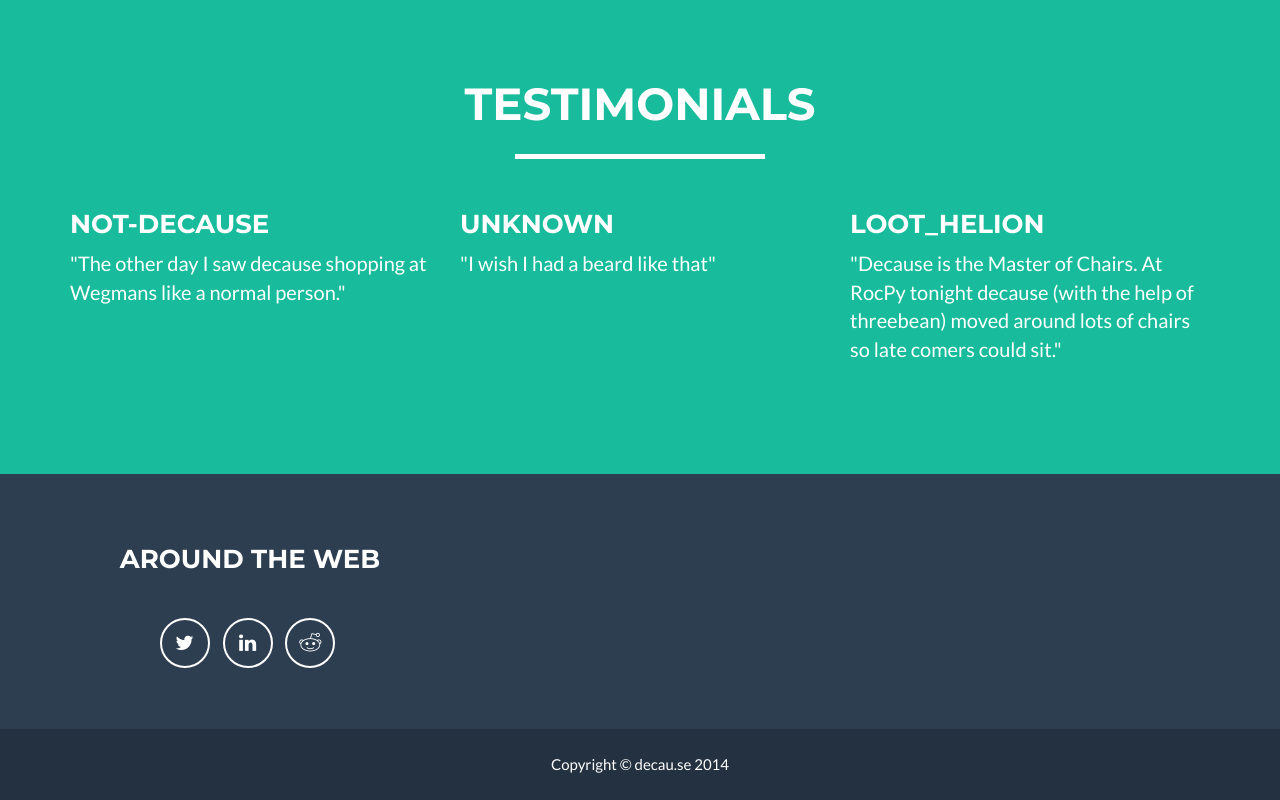
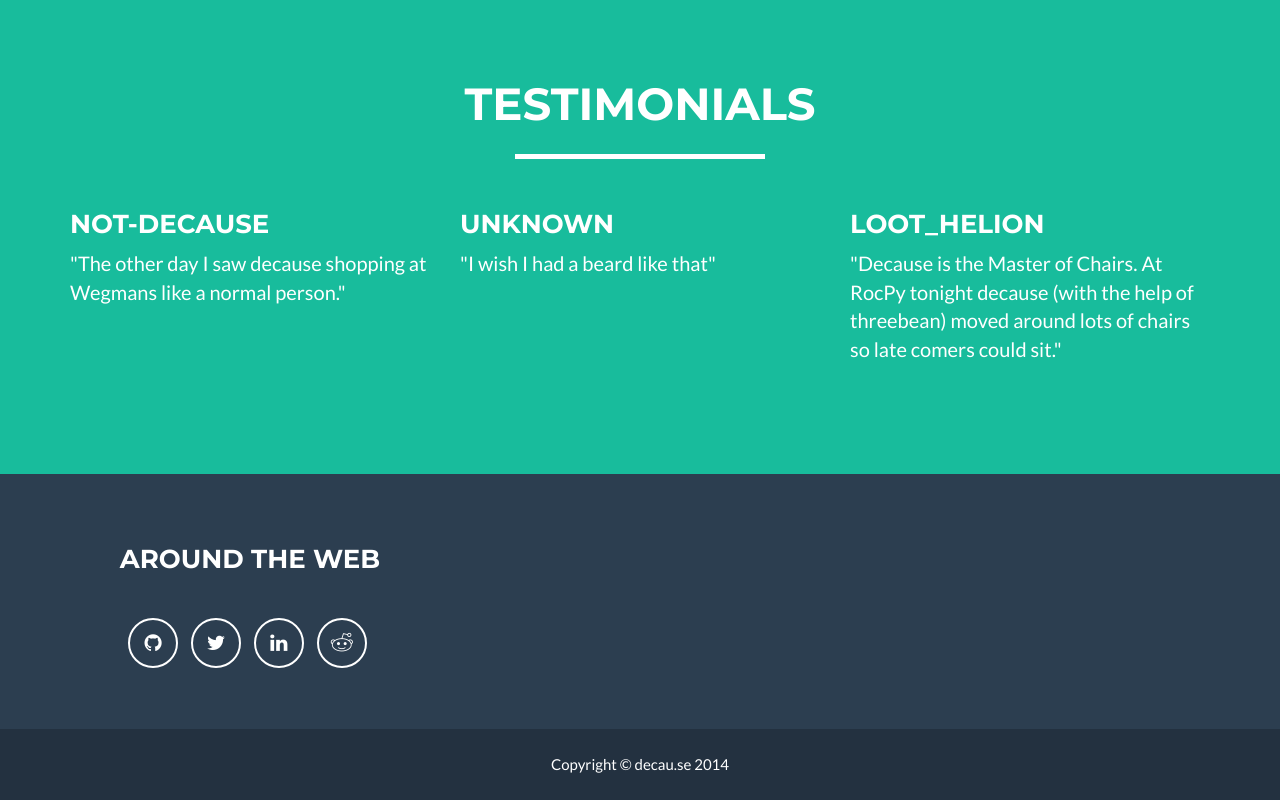
Before and after one commit to ryansb/decau.se, a plain HTML site: page index.html in a window 1280 px wide. Shown: the part 1986-2786 px from the top of the page. Drawn offline with nearby package versions, Linux system fonts and the light colour scheme.

Commit message:
social icons

```diff
--- a/index.html
+++ b/index.html
@@ -142,6 +142,9 @@
                         <h3>Around the Web</h3>
                         <ul class="list-inline">
                             <li>
+                                <a href="https://github.com/decause" class="btn-social btn-outline"><i class="fa fa-fw fa-github"></i></a>
+                            </li>
+                            <li>
                                 <a href="https://twitter.com/Remy_D" class="btn-social btn-outline"><i class="fa fa-fw fa-twitter"></i></a>
                             </li>
                             <li>
```
